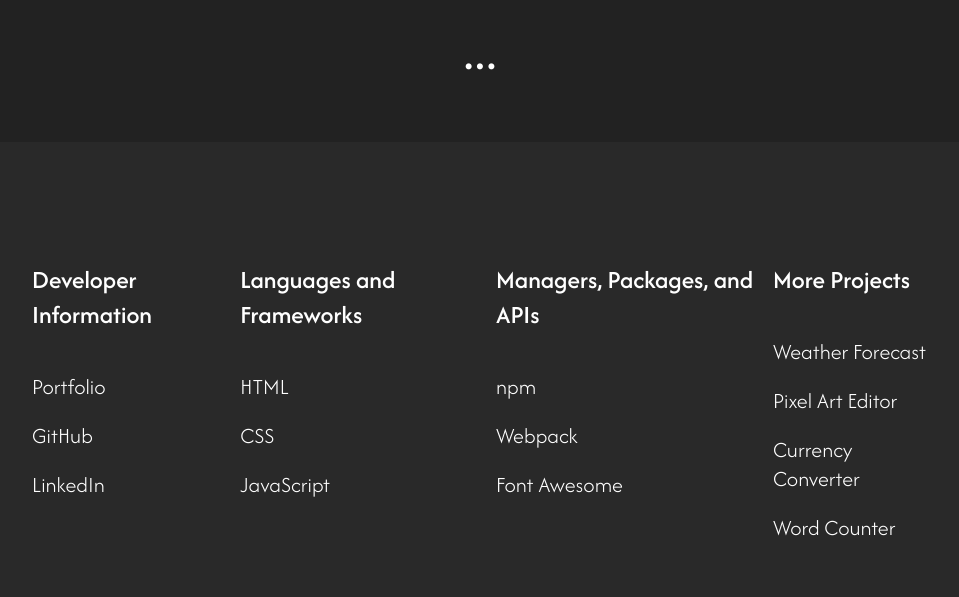
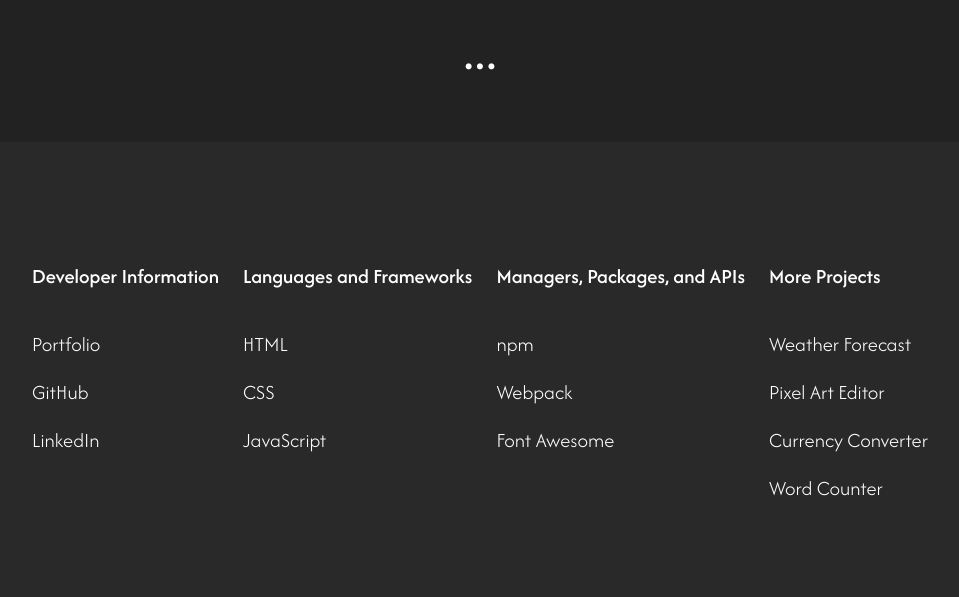
Before and after one commit to lyndonpanton/recursion, a website built with webpack: page src/template.html in a window 1280 px wide. Shown: the part 975-1572 px from the top of the page, without its empty margins (160-1119 px from the left). Built offline with nearby package versions, Linux system fonts and the light colour scheme.

Commit message:
Style: Reduced footer text size

```diff
--- a/src/css/styles.css
+++ b/src/css/styles.css
@@ -164,14 +164,14 @@ footer {
 .developer-list-item {
     margin: 20px 0;
 
-    font-size: 1.4rem;
+    font-size: 1.3rem;
     font-weight: 300;
 }
 
 .developer-list-heading {
     margin: 40px 0;
 
-    font-size: 1.6rem;
+    font-size: 1.3rem;
     font-weight: 500;
 }
 
```
